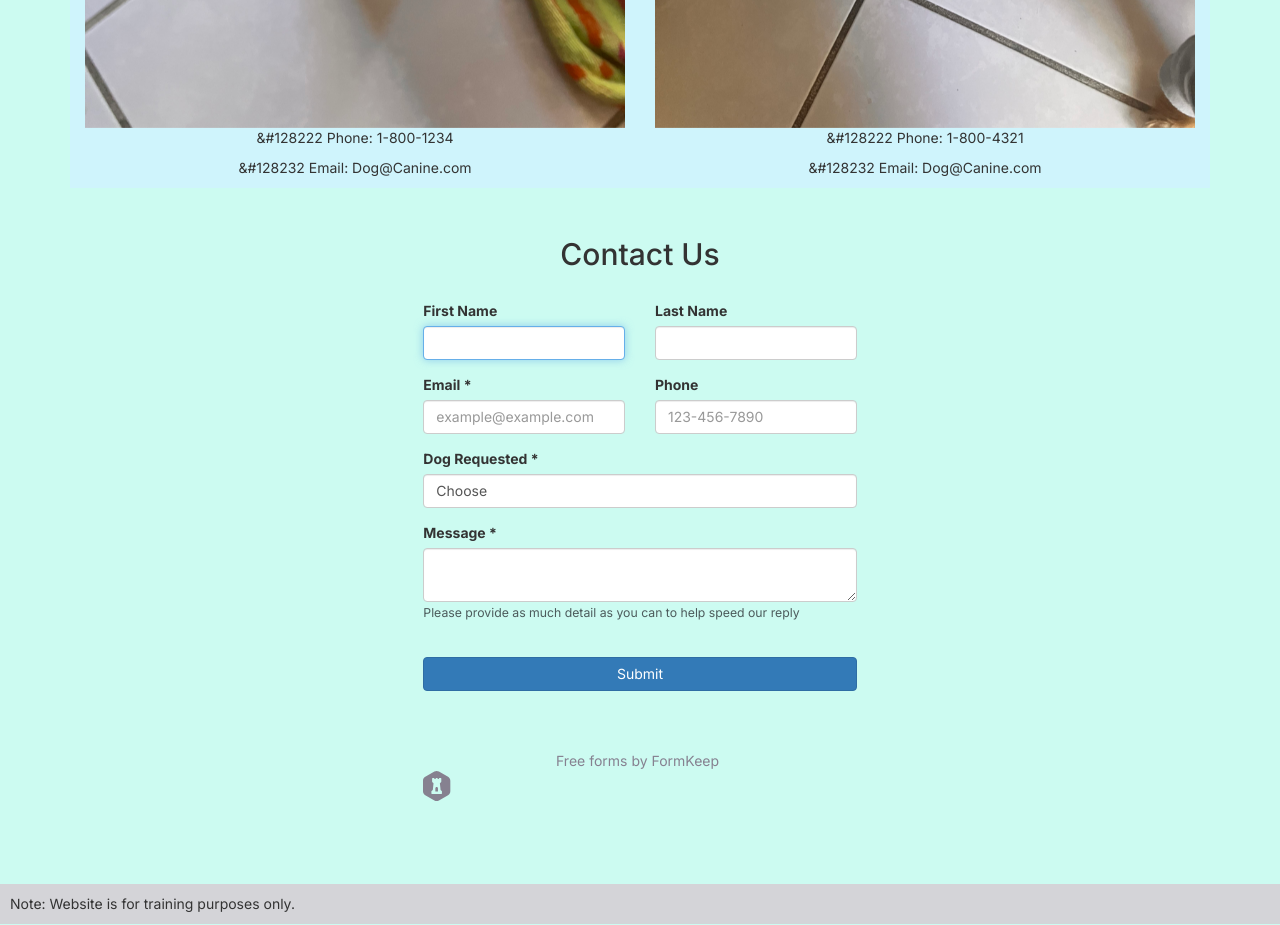
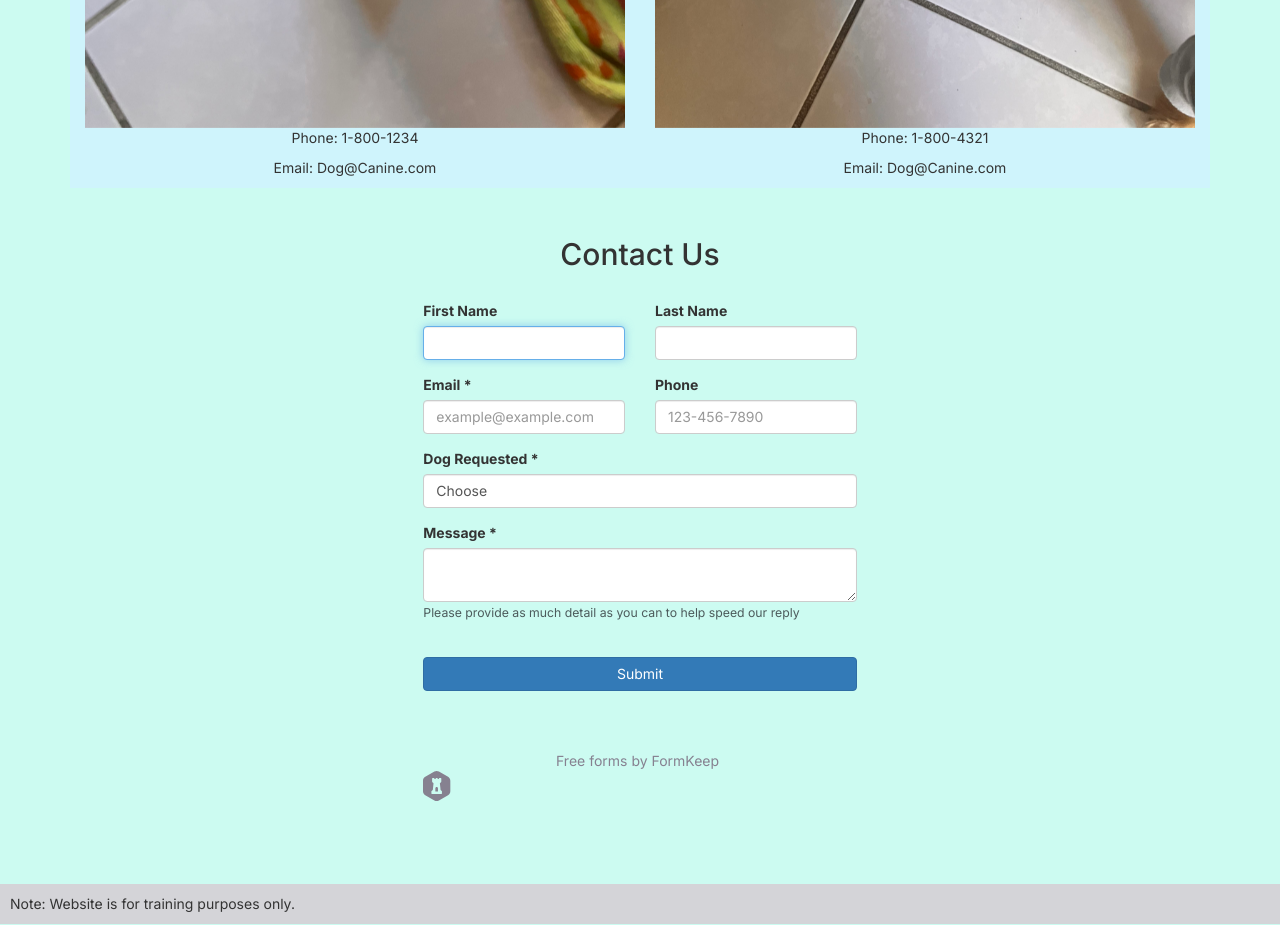
Before and after one commit to Bruce-Morales/nextjs-training, a Next.js app: page /contact in a window 1280 px wide. Shown: the part 820-1745 px from the top of the page. Built offline with nearby package versions, Linux system fonts and the light colour scheme.

Commit message:
removed emoji

```diff
--- a/src/app/contact/page.js
+++ b/src/app/contact/page.js
@@ -31,8 +31,8 @@ export default function Page() {
               <span className="visually-hidden">Next</span>
             </button>
           </div>
-        <p className="text-center">&#128222 Phone: 1-800-1234</p>
-        <p className="text-center">&#128232 Email: Dog@Canine.com</p>
+        <p className="text-center">Phone: 1-800-1234</p>
+        <p className="text-center">Email: Dog@Canine.com</p>
     </div>
     <div className="bg-info-subtle col-md-6 col-lg-6">
         <h2 className="text-center"><u>Maximus</u></h2>
@@ -58,8 +58,8 @@ export default function Page() {
               <span class="visually-hidden">Next</span>
             </button>
           </div>
-        <p className="text-center">&#128222 Phone: 1-800-4321</p>
-        <p className="text-center">&#128232 Email: Dog@Canine.com</p>
+        <p className="text-center">Phone: 1-800-4321</p>
+        <p className="text-center">Email: Dog@Canine.com</p>
     </div>
 </div>
 
```
